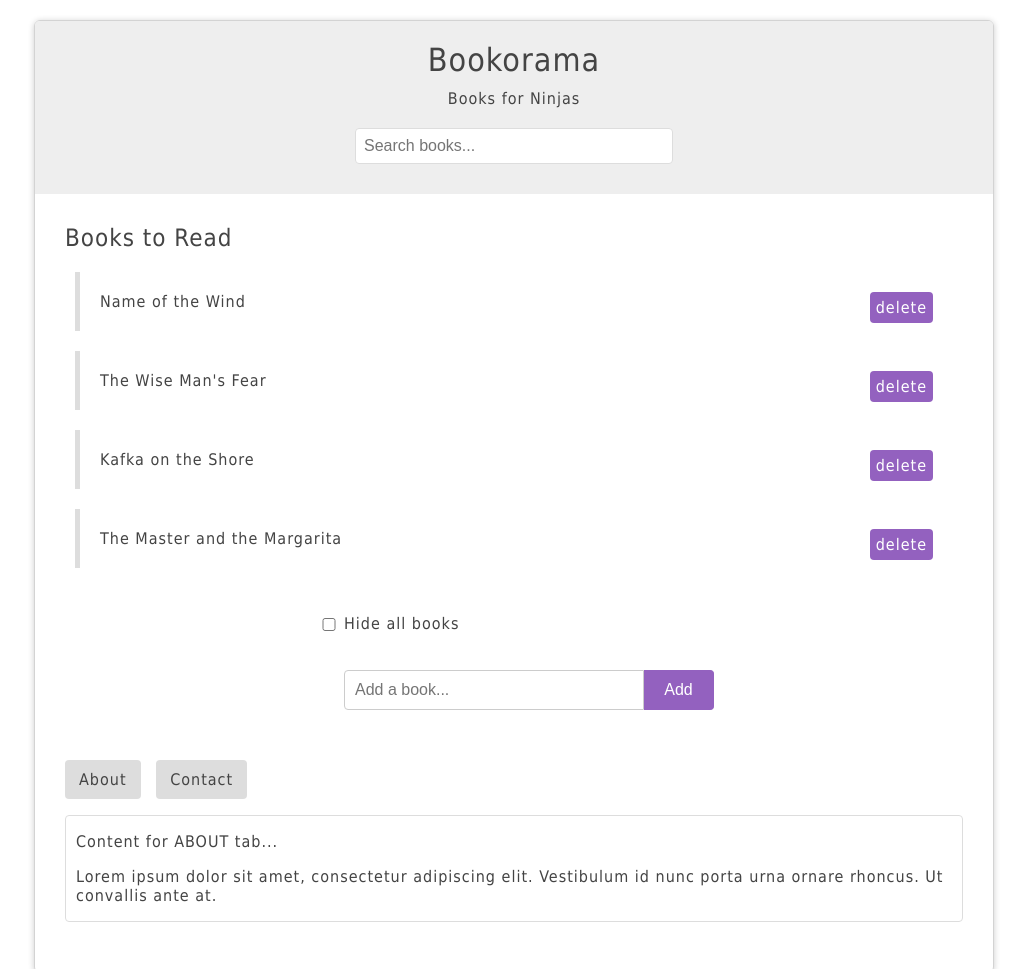
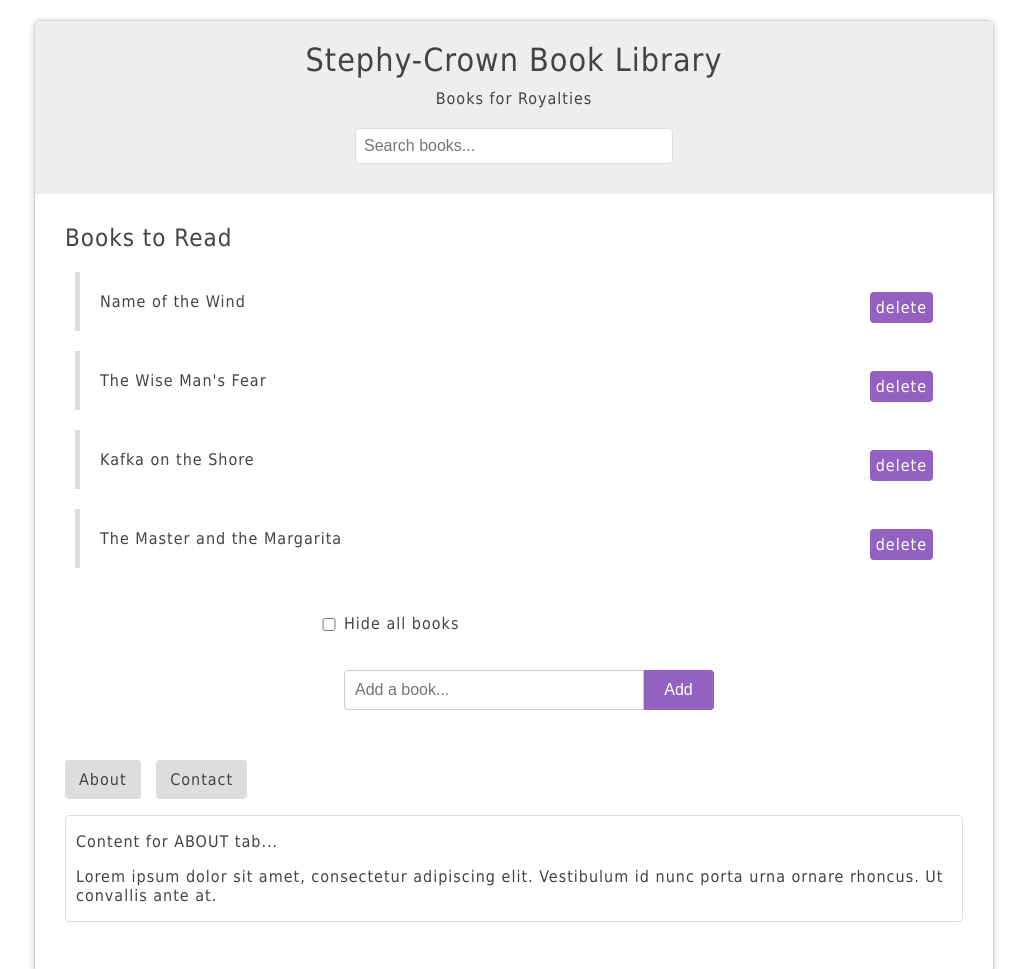
Before and after one commit to Stephy-Crown/Book-App, a plain HTML site: page index.html in a window 1280 px wide. Shown: the top 969 px of the page, without its empty margins (126-1153 px from the left). Drawn offline with Linux system fonts and the light colour scheme.

Commit message:
customized title for book App

```diff
--- a/index.html
+++ b/index.html
@@ -3,7 +3,7 @@
   <head>
     <meta charset="utf-8" />
     <link href="styles.css" rel="stylesheet" />
-    <title>JavaScript DOM Tutorials</title>
+    <title>Book App</title>
     <script src="app.js"></script>
   </body>
   </head>
@@ -11,8 +11,8 @@
     <div id="wrapper">
       <header>
         <div id="page-banner">
-          <h1 class="title">Bookorama</h1>
-          <p>Books for Ninjas</p>
+          <h1 class="title">Stephy-Crown Book Library</h1>
+          <p>Books for Royalties</p>
           <!-- <a href="http://www.thenetninja.co.uk">The net ninja</a> -->
           <form id="search-books">
             <input type="text" placeholder="Search books..." />
```
